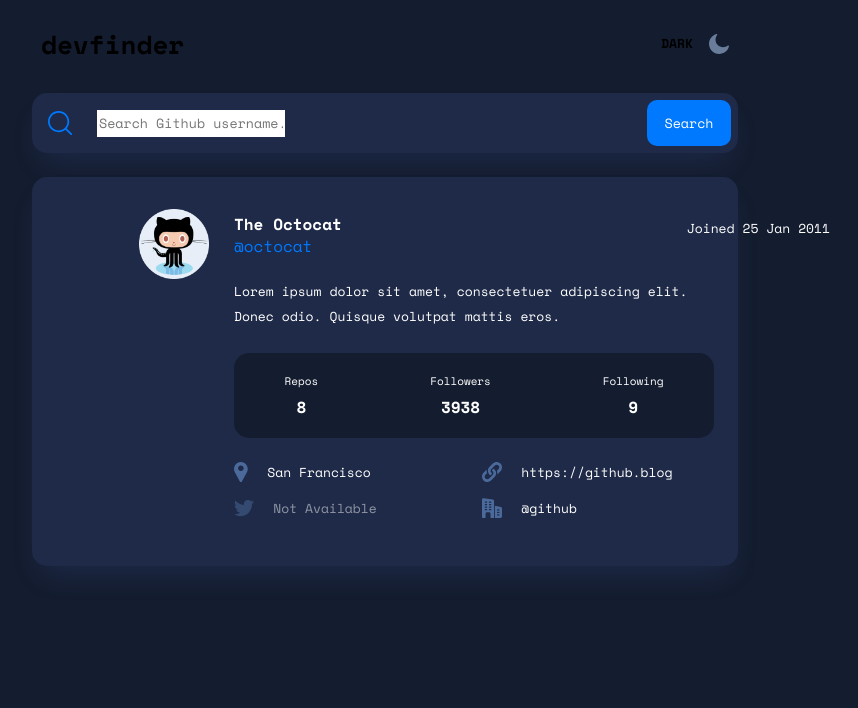
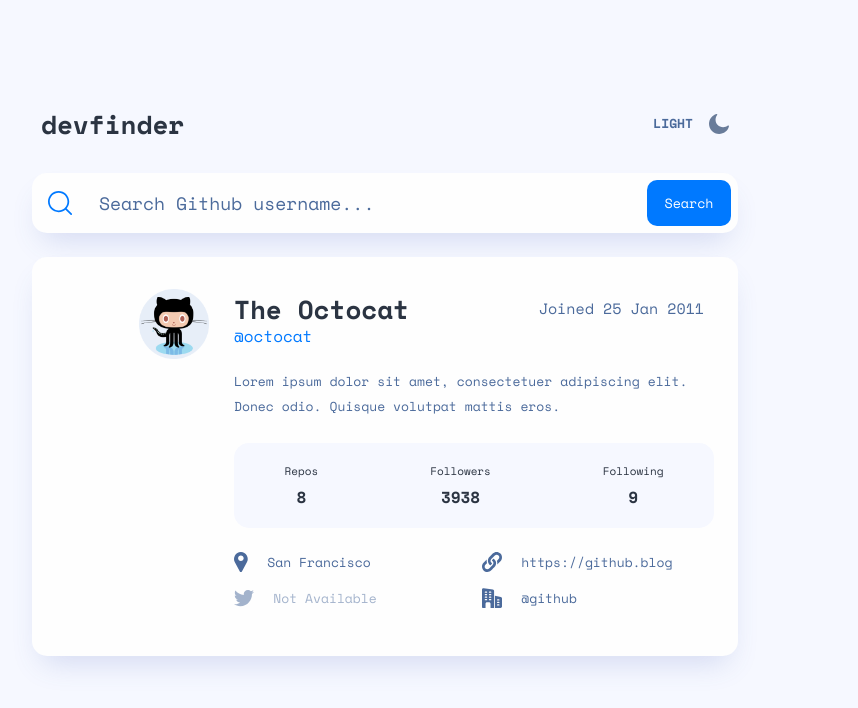
Before and after one commit to jenniferokafor/devfinder, a React (Create React App) app: page / in a window 1280 px wide. Shown: the top 708 px of the page, without its empty margins (255-1113 px from the left). Built offline with nearby package versions, Linux system fonts and the light colour scheme.

Commit message:
improving design & toggle functionality

```diff
--- a/src/App.js
+++ b/src/App.js
@@ -7,15 +7,52 @@
 import { GlobalStyles } from "./components/styles/GlobalStyle";
 import { ThemeProvider } from 'styled-components';
 import { lightTheme, darkTheme } from './components/styles/Theme';
+import { StyledHeader, StyledToggleBar } from './components/styles/Header.styled';
+
+// svg components
+import { ReactComponent as Moon } from '../src/assets/icons/moon.svg';
+import { ReactComponent as Sun } from '../src/assets/icons/002-sun.svg';
 
 
 function App() {
+  // theme toggle
+  const [theme, setTheme] = useState('light');
+
+  const toggleTheme = () => {
+    if (theme === 'light') {
+      setTheme('dark');
+    } else {
+      setTheme('light');
+    }
+
+  }
+
+  // function to change the text and svg inside the toggle bar, depending on the state
+  function ToggleBar(props) {
+    return (
+      <StyledToggleBar onClick={toggleTheme}>
+          <p>{toggleText}</p>
+          {toggleIcon}
+      </StyledToggleBar>
+    )
+  }
+
+  // values to be passed to the toggle bar
+  let toggleText = theme === 'light' ? "LIGHT" : "DARK";
+  let toggleIcon = theme === 'light' ? <Moon /> : <Sun />;
+
+
   return (
-    <ThemeProvider theme = {darkTheme}>
+    <ThemeProvider theme = {theme === 'light' ? lightTheme : darkTheme}>
       <>
       <GlobalStyles />
         <Container>
-          <Header />
+
+          <StyledHeader>
+          <h1>devfinder</h1>
+            <ToggleBar />
+          </StyledHeader>
+
           <Profile />
         </Container>
       </>
--- a/src/components/header.js
+++ b/src/components/header.js
@@ -1,14 +1,20 @@
-import { ReactComponent as Moon } from '../assets/icons/moon.svg';
-import { StyledHeader } from './styles/Header.styled';
+// import React, { useState } from 'react';
+// import { ReactComponent as Moon } from '../assets/icons/moon.svg';
+// import { StyledHeader } from './styles/Header.styled';
+// import toggleTheme from '../App';
 
-export default function Header () {
-    return (
-        <StyledHeader>
-            <h1>devfinder</h1>
-            <div>
-                <p>DARK</p>
-                <Moon />
-            </div>
-        </StyledHeader>
-    )
-}
+// function Header() {
+
+//     return (
+//         <StyledHeader>
+//             <h1>devfinder</h1>
+//             <div onClick={toggleTheme}>
+//                 <p>DARK</p>
+//                 <Moon />
+//             </div>
+//         </StyledHeader>
+//     )
+// }
+
+
+// export default Header
--- a/src/components/profile.js
+++ b/src/components/profile.js
@@ -26,13 +26,13 @@
                 <StyledPersonDetails>
                     <img src={profileImg} alt="user's profile picture" />
 
-                    <div className='text--details'>
+                    <div>
                         <h3>The Octocat</h3>
                         <h4>@octocat</h4>
                         <p>Joined 25 Jan 2011</p>
                     </div>
 
-                    <p className='person--bio'>
+                    <p>
                     Lorem ipsum dolor sit amet, consectetuer adipiscing elit. Donec odio. Quisque volutpat mattis eros.
                     </p>
                 </StyledPersonDetails>
@@ -40,30 +40,30 @@
                 {/* showing stats on their account */}
 
                 <StyledPersonStats>
-                    <div className='person--stats--text'><p>Repos</p><span>8</span></div>
-                    <div className='person--stats--text'><p>Followers</p><span>3938</span></div>
-                    <div className='person--stats--text'><p>Following</p><span>9</span></div>
+                    <div><p>Repos</p><span>8</span></div>
+                    <div><p>Followers</p><span>3938</span></div>
+                    <div><p>Following</p><span>9</span></div>
                 </StyledPersonStats>
 
                 {/* social icons */}
 
                 <StyledSocial>
-                    <div className='social--items'>
+                    <div>
                         <img src={pin} alt='location icon'/>
                         <p>San Francisco</p>
                     </div>
 
-                    <div className='social--items'>
+                    <div>
                         <img src={urlIcon} alt='link icon'/>
                         <a href='#'>https://github.blog</a>
                     </div>
 
-                    <div className='social--items'>
+                    <div>
                         <img src={twitter} alt='twitter icon'/>
                         <p>Not Available</p>
                     </div>
 
-                    <div className='social--items'>
+                    <div>
                         <img src={office} alt='place of work icon'/>
                         <p>@github</p>
                     </div>
--- a/src/components/styles/Container.styled.js
+++ b/src/components/styles/Container.styled.js
@@ -7,4 +7,7 @@
     align-items: center;
     justify-content: center;
 
+    @media screen and (min-width: 64rem) {
+        padding-top: 10vh;
+    }
 `
--- a/src/components/styles/Header.styled.js
+++ b/src/components/styles/Header.styled.js
@@ -16,25 +16,24 @@
 
     }
 
-    div {
+    h1 {
+        font-size: 1.625rem;
+        font-weight: 700;
+        margin-right: auto;
+        color: ${({theme}) => theme.txtClr2};
+    }
+`
+
+export const StyledToggleBar = styled.div`
         display: flex;
         flex-direction: row;
         align-items: center;
         gap: 1rem;
         margin-left: auto;
+        cursor: pointer;
 
         p {
             font-weight: 700;
+            color: ${({theme}) => theme.txtClr1};
         }
-    }
-
-    h1 {
-        font-size: 1.625rem;
-        font-weight: 700;
-        margin-right: auto;
-    }
-
-
-
-
 `
--- a/src/components/styles/Profile.styled.js
+++ b/src/components/styles/Profile.styled.js
@@ -11,7 +11,7 @@
     padding-left: 1rem;
     padding-right: 0.438rem;
     background-color: ${({theme}) => theme.cardClr};
-    box-shadow: 0px 16px 30px -10px rgba(70, 96, 187, 0.198567);
+    box-shadow: ${({theme}) =>theme.shadow};
     max-width: 20.438rem;
 
     @media (min-width: 46rem) {
@@ -30,10 +30,23 @@
         min-height: 1.563rem;
         font-family: 'Space Mono', monospace;
         border: none;
+        background-color: ${({theme}) => theme.cardClr};
+        color: ${({theme}) => theme.txtClr1};
         caret-color: ${({theme}) => theme.btnTxtClr};
+
+        &::placeholder {
+            color: ${({theme}) => theme.txtClr1};
+        }
 
         &:focus {
             outline: none;
+        }
+
+        @media screen and (min-width: 64rem) {
+            &, &::placeholder {
+                min-width: 17rem;
+                font-size: 1.125rem;
+            }
         }
     }
 
@@ -67,7 +80,7 @@
     margin: 0 1.5rem 1rem 1.5rem;
     padding: 2rem 1.5rem 3rem 1.5rem;
     background-color: ${({theme}) => theme.cardClr};
-    box-shadow: 0px 16px 30px -10px rgba(70, 96, 187, 0.198567);
+    box-shadow: ${({theme}) =>theme.shadow};
     border-radius: 15px;
     max-width: 19rem;
 
@@ -85,6 +98,7 @@
     display: grid;
     grid: repeat(2, auto) / 4.375rem auto;
     color: ${({theme}) => theme.txtClr1};
+    position: relative;
 
     img {
         width: 4.375rem;
@@ -100,27 +114,37 @@
         display: flex;
         flex-direction: column;
 
+        @media (min-width: 64rem) {
+            margin-left: -70px;
+            margin-bottom: 1rem;
+        }
+
         h3 {
             font-size: 1rem;
             font-weight: 700;
             margin-bottom: 6px;
             color: ${({theme}) => theme.txtClr2};
+
+            @media (min-width: 64rem) {
+                font-size: 1.625rem;
+            }
         }
 
         h4 {
+            font-size: 0.813rem;
             margin-bottom: 9px;
             color: ${({theme}) => theme.btnTxtClr};
-        }
 
-        @media (min-width: 64rem) {
-            margin-left: -70px;
-            margin-bottom: 1rem;
+            @media (min-width: 64rem) {
+                font-size: 1rem;
+            }
         }
 
         p {
             @media (min-width: 64rem) {
                 position: absolute;
-                right: 195px;
+                right: 10px;
+                font-size: 0.938rem;
             }
         }
     }
@@ -186,6 +210,10 @@
             color: ${({theme}) => theme.txtClr1};
         }
 
+        a:hover {
+            text-decoration: underline;
+        }
+
         &:nth-child(3) {
             opacity: 50%;
         }
--- a/src/components/styles/Theme.js
+++ b/src/components/styles/Theme.js
@@ -6,6 +6,7 @@
     btnTxtClr: '#0079FF',
     txtClr4: '#697C9A',
     txtClr5: '#FFF',
+    shadow: '0px 16px 30px -10px rgba(70, 96, 187, 0.198567)',
 }
 
 export const darkTheme = {
@@ -16,4 +17,15 @@
     btnTxtClr: '#0079FF',
     txtClr4: '#FFF',
     txtClr5: '#FFF',
+    shadow: 'none',
 }
+
+// light theme colors
+// bgClr is light blue
+// txtClr1 is grey
+// txtClr2 is black
+
+// dark theme colors
+// bgClr is dark blue
+// txtClr 1 is white
+// txtClr 2 is white
```
